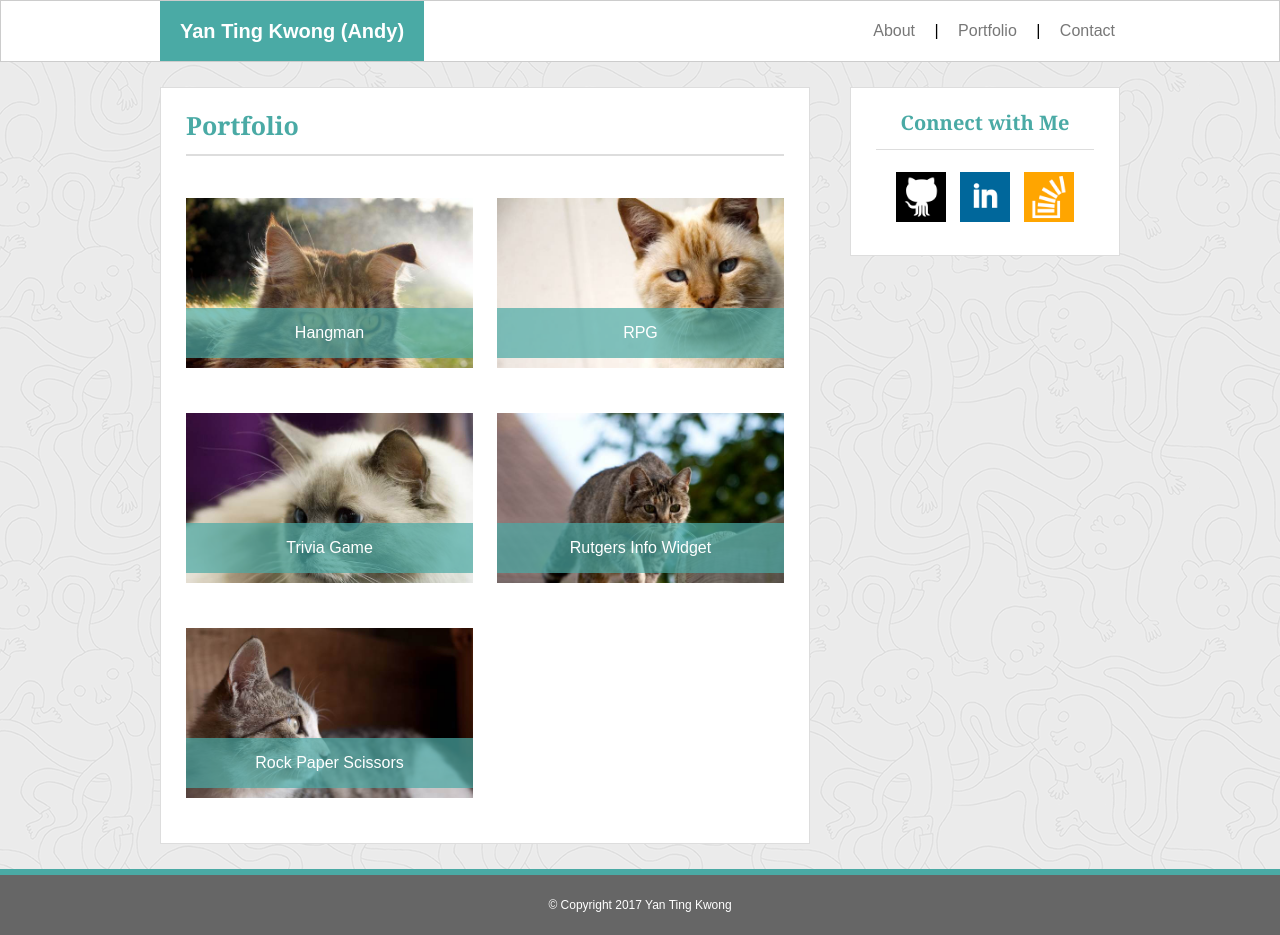
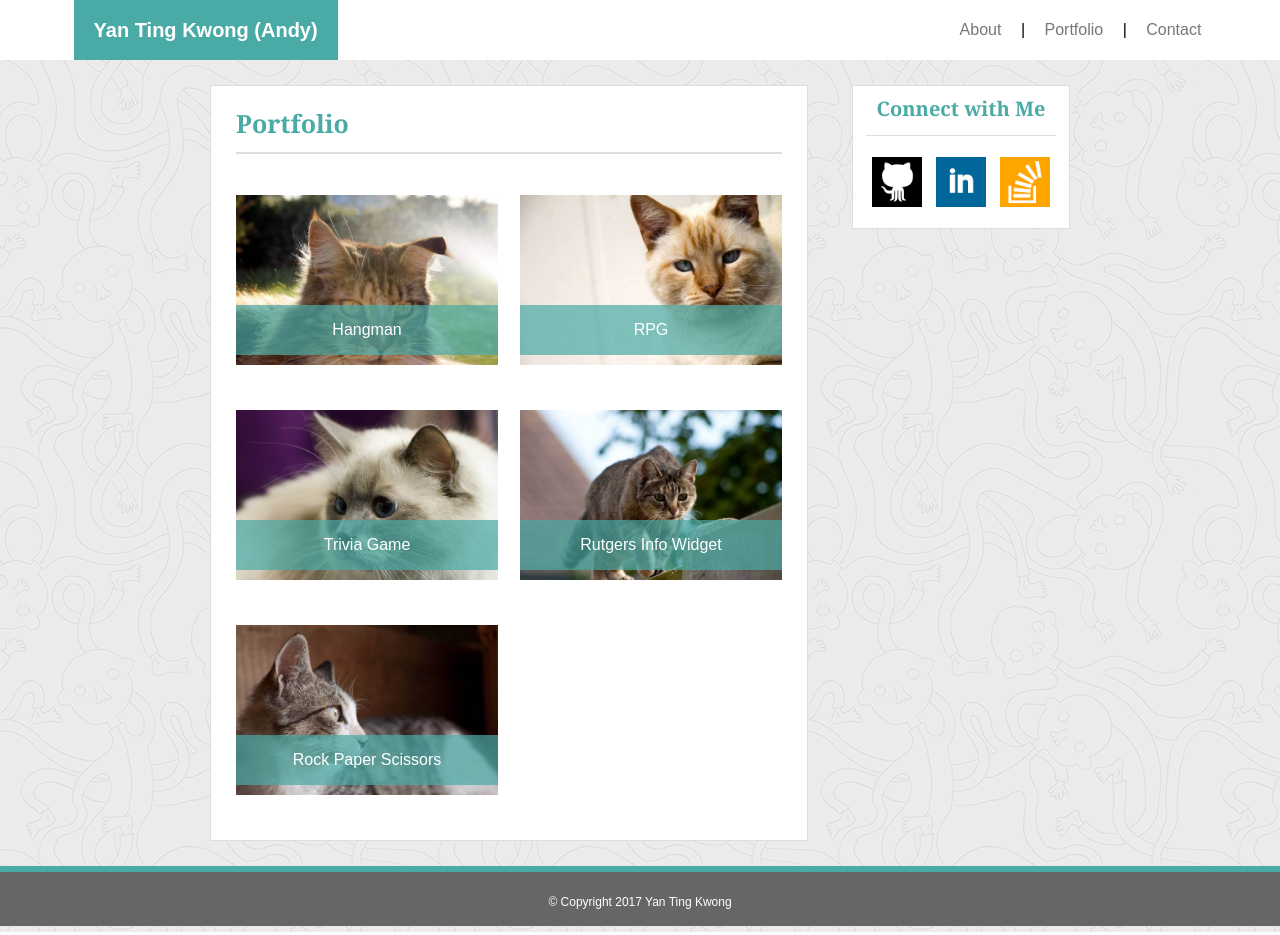
Before and after one commit to yankwong/Responsive-Portfolio, a plain HTML site: page portfolio.html in a window 1280 px wide. Drawn offline with nearby package versions, Linux system fonts and the light colour scheme.

Commit message:
basic responsive edit for the portfolio

```diff
--- /dev/null
+++ b/assets/css/responsive.css
@@ -0,0 +1,98 @@
+@media(min-width: 768px) {
+	header {
+		border: 0;
+	}
+	.header-wrapper {
+		width: 96%;
+	}
+	.main-nav {
+		/*display: block;*/
+		display: inline-block;
+	}
+	.mobile-nav {
+		display: none;
+	}
+	.site-logo {
+		float: left;
+	}
+	.profile-picture img {
+		width: 400px;
+		height: auto;
+		float: left;
+	}
+	.port-block {
+		width: 48%;
+		height: 170px;
+	}
+	.port-block.odd {
+		float:left;
+	}
+	.port-block.even {
+		float: right;
+	}
+}
+
+@media (min-width: 980px) {
+	header{
+		padding: 0 50px;
+	}
+	.header-wrapper {
+		/*width: 960px;*/
+	}
+	.header-wrapper::after {
+		content: "";
+		display: block;
+		clear: both;
+	}
+	.main-nav {
+		position: relative;
+		float: right;
+		right: auto;
+	}
+	.main-container {
+		width: 960px;
+		padding: 0 50px;
+		margin: 25px auto;
+	}
+	.left-column {
+		float: left;
+		width: 598px;
+	}
+	.right-column {
+		float: right;
+		width: 218px;
+		margin-top: 0;
+		text-align: center;
+		padding: 10px;
+	}
+
+	.left-column::after {
+		content: "";
+		display: block;
+		clear: none;
+	}
+	.right-column::after {
+		content: "";
+		display: block;
+		clear: none;
+	}
+	.profile-picture img {
+		width: 100%;
+	}
+	.port-block {
+		width: 100%;
+		height: 370px;
+	}
+}
+@media (min-width: 1200px) {
+	.right-column {
+		padding: 13px;
+	}
+	.port-block {
+		width: 48%;
+		height: 170px;
+	}
+	.profile-picture img {
+		width: 200px;
+	}
+}
--- a/assets/css/style.css
+++ b/assets/css/style.css
@@ -10,6 +10,12 @@ body {
 
 	-webkit-transition: all 2s; /* Safari */
     transition: all 2s;
+}
+
+* {
+	-webkit-box-sizing: border-box;
+	-moz-box-sizing: border-box;
+	box-sizing: border-box;
 }
 
 h1, h2, h3, h4 {
@@ -47,7 +53,7 @@ header {
 	background-color: #fff;
 	height: 60px;
 	line-height: 60px;
-	padding: 0 50px;
+	padding: 0;
 }
 
 header::after {
@@ -57,13 +63,13 @@ header::after {
 }
 
 .header-wrapper {
-	width: 960px;
+	width: 100%;
 	margin: 0 auto;
 	position: relative;
 }
 
 .site-logo {
-	float: left;
+	float: none;
 	color: #fff;
 	height: 60px;
     text-align: center;
@@ -82,25 +88,15 @@ header::after {
 	display: block;
 	width: 100%;
 	text-align: center;
-}
-.mobile-nav li  {
-	display: block;
-	list-style: none;
-	padding: 10px 0;
+	height: 40px;
 }
 
 
-@media(min-width: 768px) {
-	.main-nav {
-		display: block;
-	}
-	.mobile-nav {
-		display: none;
-	}
+.mobile-nav li a {
+	line-height: 40px;
 }
 
-
-.main-nav li {
+.main-nav li, .mobile-nav li {
 	display: inline;
 	list-style: none;
 }
@@ -116,16 +112,17 @@ header::after {
 	color: #fff;
 }
 
-.main-nav li + li:before {
+.main-nav li + li:before,
+.mobile-nav li + li:before {
     content: " | ";
     padding: 0 10px;
 }
 
 .main-container {
 	flex: 1 0 auto;
-	width: 960px;
-	padding: 0 50px;
-	margin: 25px auto;
+	width: 96%;
+	padding: 0;
+	margin: 25px 2vw;
 }
 .main-container::after {
 	content: "";
@@ -134,30 +131,38 @@ header::after {
 }
 
 .left-column {
-	width: 598px;
+	width: 100%;
 	padding: 25px;
-	float: left;
+	float: none;
 	border: 1px solid #dddddd;
 }
 
 .profile-picture img {
-	width: 200px;
+	width: 100%;
 	height: auto;
-	float: left;
+	float: none;
 }
 
 .right-column {
-	float: right;
-	width: 218px;
-	text-align: center;
+	float: none;
+	width: 100%;
+	margin-top: 25px;
+	text-align: left;
 	padding: 25px;
 	border: 1px solid #dddddd;
 }
 .left-column hr {
 	border-top: 2px solid #dddddd;
 }
-.right-column hr {
-
+.left-column::after {
+	content: "";
+	display: block;
+	clear: both;
+}
+.right-column::after {
+	content: "";
+	display: block;
+	clear: both;
 }
 
 .right-column a {
@@ -252,19 +257,19 @@ textarea {
 /* Portfolio Page */
 .port-block {
 	position: relative;
-	width: 48%;
+	width: 100%;
+	height: 200px;
 	margin: 25px 0 20px 0;
-	height: 170px;
 	background-repeat: no-repeat;
 	background-size: cover;
 }
 
 .port-block.odd {
-	float:left;
+	float: none;
 }
 
 .port-block.even {
-	float: right;
+	float: none;
 }
 
 .port-block.even::after {
--- a/portfolio.html
+++ b/portfolio.html
@@ -2,9 +2,11 @@
 <html lang="en">
 	<head>
 		<title>Andy's Portfolio</title>
+		<meta name="viewport" content="width=device-width,initial-scale=1">
 		<link rel="shortcut icon" href="favicon.png" type="image/x-icon" />
 		<link rel="stylesheet" type="text/css" href="assets/css/reset.css">
 		<link rel="stylesheet" type="text/css" href="assets/css/style.css">
+		<link rel="stylesheet" type="text/css" href="assets/css/responsive.css">
 	</head>
 	<body>
 		<header class="white-bkg">
```
Also changed, not shown: contact.html (+2 -0 lines), index.html (+2 -4 lines).
